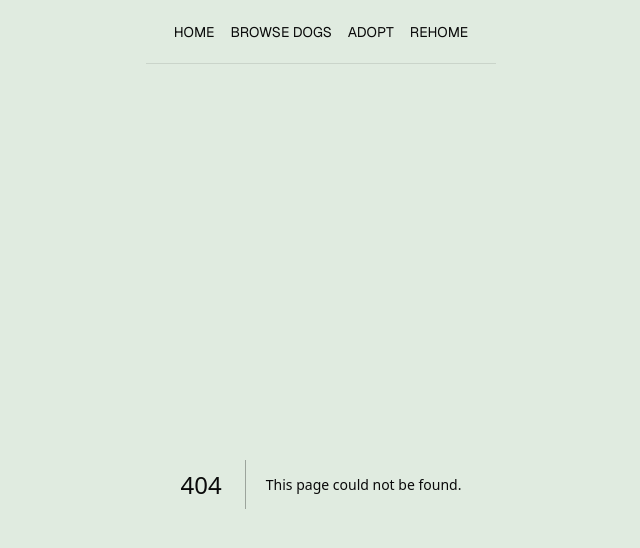
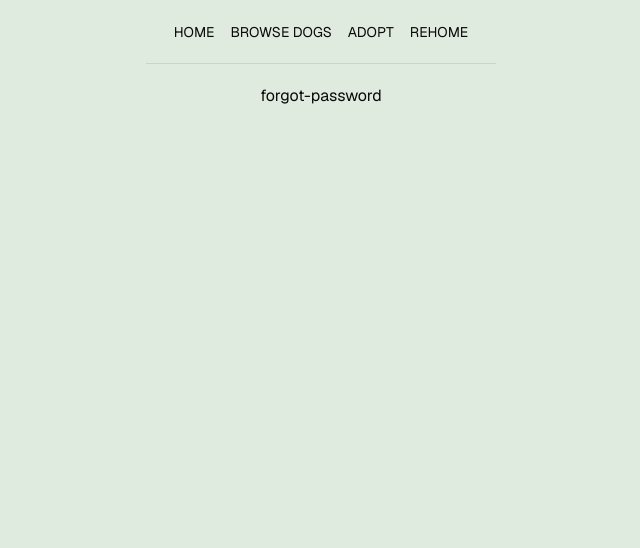
Before and after one commit to riokuchlyan/dog-adoption, a Next.js app: page /forgot-password in a window 1280 px wide. Before the commit this address had no page. Shown: the top 548 px of the page, without its empty margins (319-959 px from the left). Built offline with nearby package versions, Linux system fonts and the light colour scheme.

Commit message:
Test dogs page

```diff
--- /dev/null
+++ b/app/[dog]/page.tsx
@@ -0,0 +1,12 @@
+import { FC } from "react";
+import Image from "next/image"
+import '../animations.css';
+
+export default function Page({ params }: { params: { dog: string } }) {
+    return (
+
+    <div>
+    <h1>{`${params.dog}`}</h1>
+    </div>
+    );
+}
```
